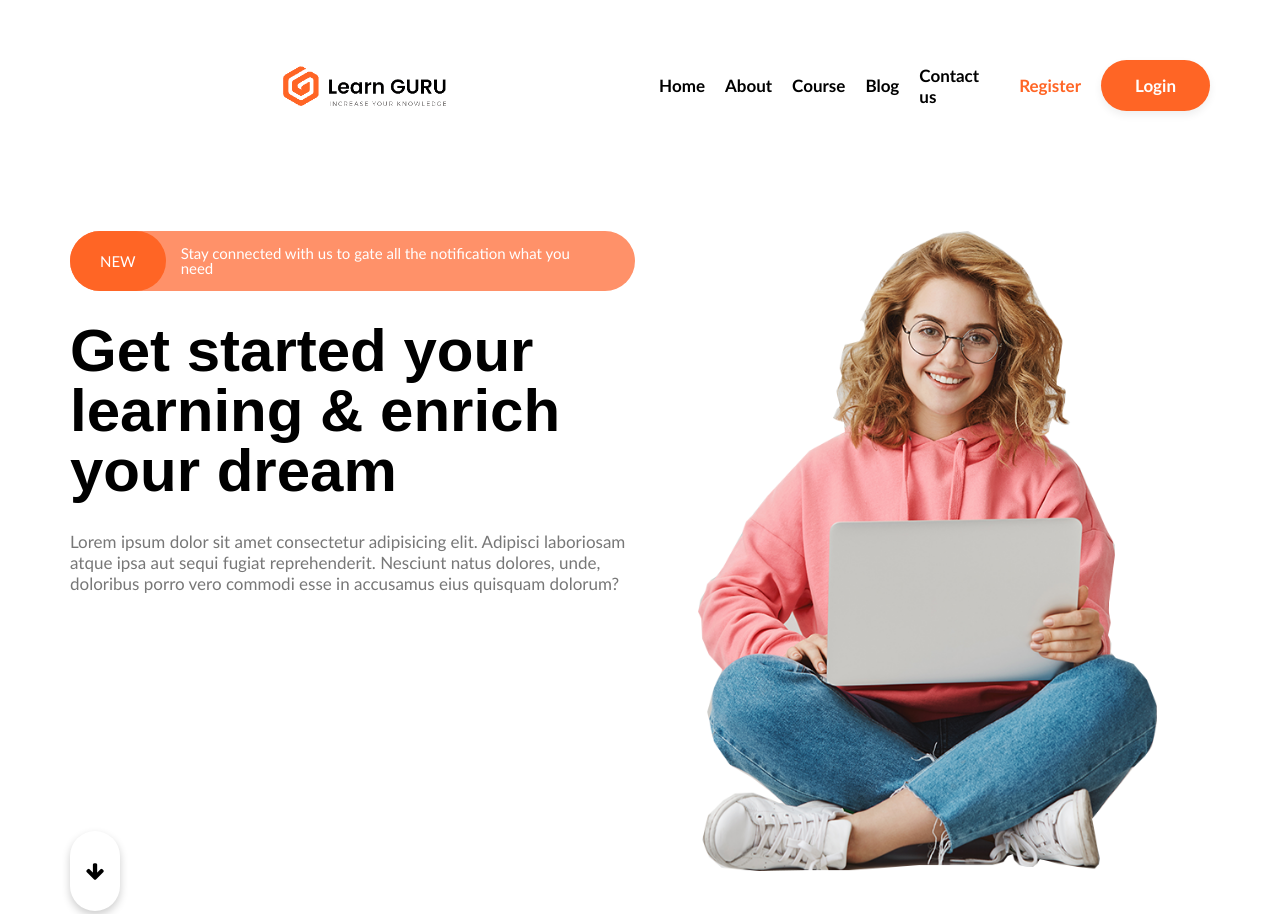
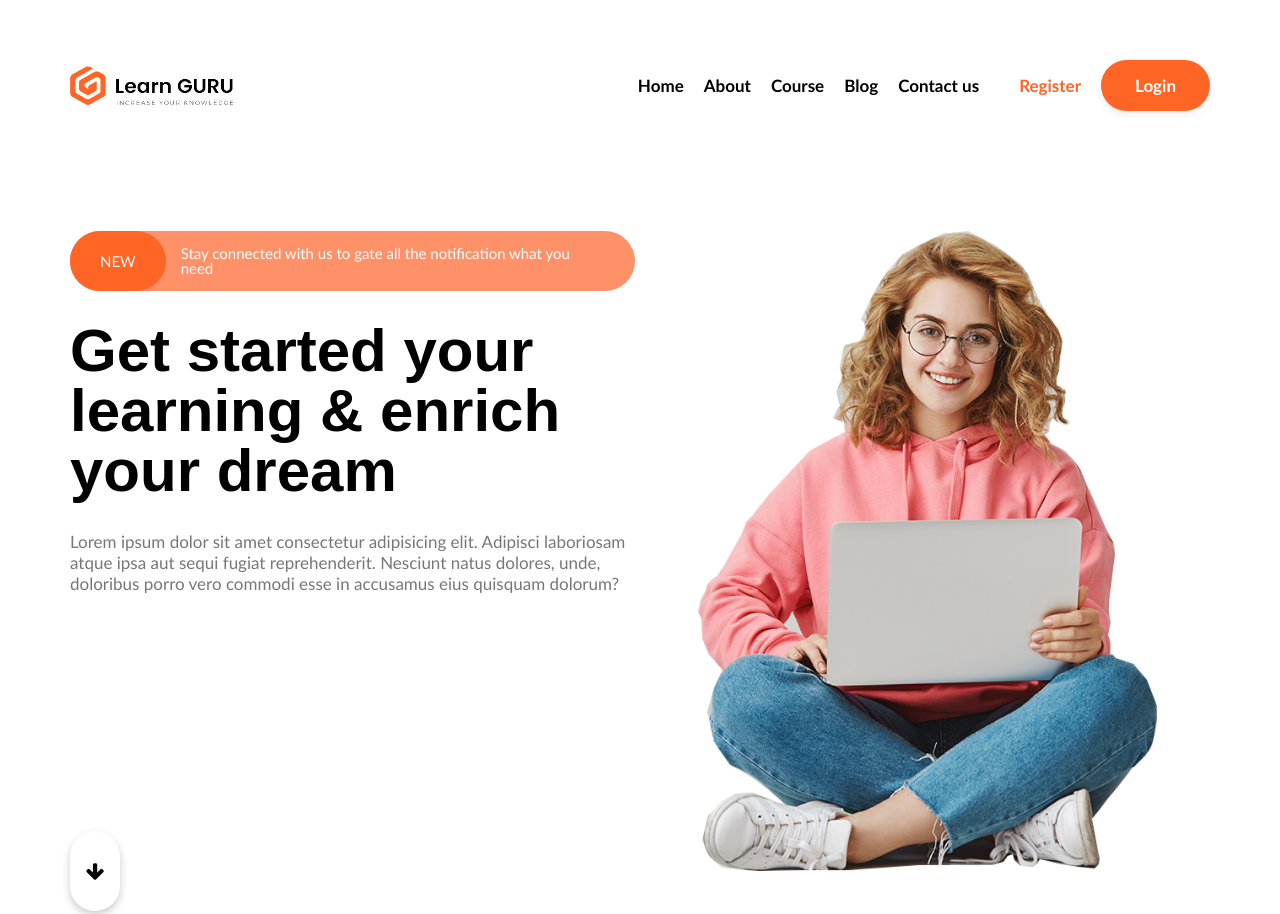
Before and after one commit to belauzas/learn-guru, a website: page index.html in a window 1280 px wide. Shown: the top 914 px of the page. Drawn offline with Linux system fonts and the light colour scheme.

Commit message:
Header fix #26

```diff
--- a/css/components/header.css
+++ b/css/components/header.css
@@ -8,6 +8,7 @@
 
 .header > .logo {
     height: 40px;
+    width: auto;
 }
 
 .header nav {
@@ -21,6 +22,7 @@
     color: var(--primary-color);
 }
 .header .link {
+    width: max-content;
     font-size: 17px;
     font-weight: bold;
     text-decoration: none;
```
